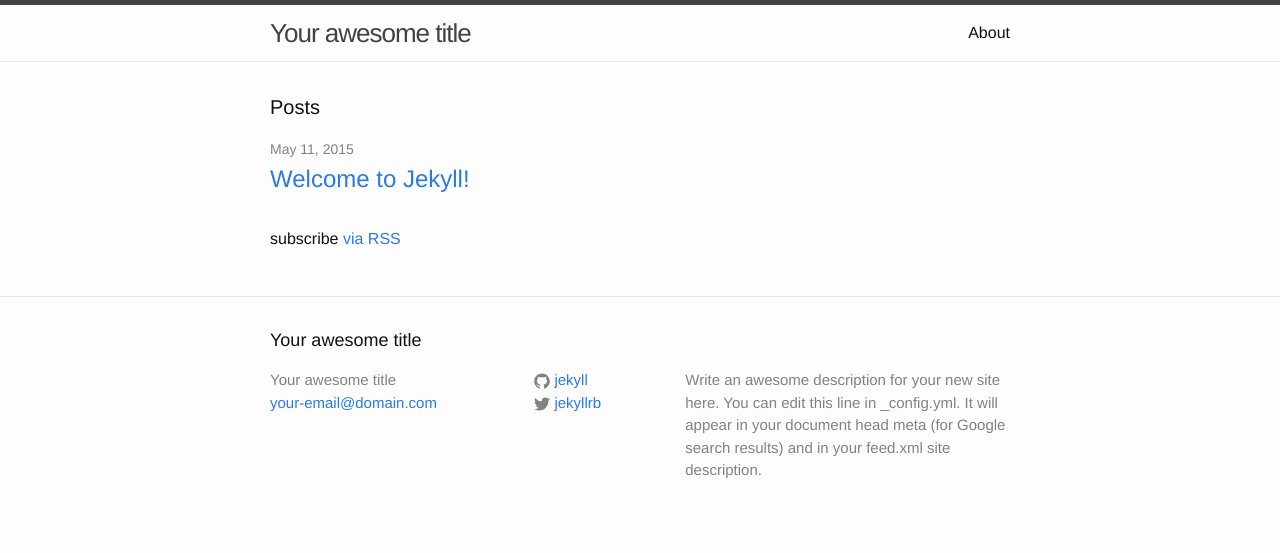
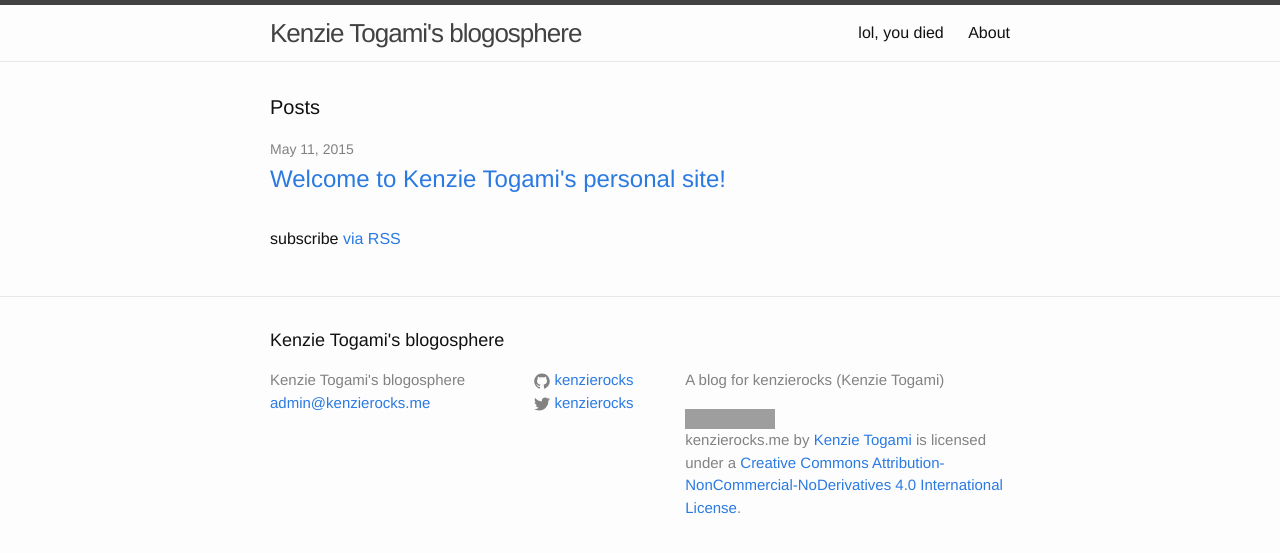
Before and after one commit to kenzierocks/kenzierocks.github.io, a Jekyll site: the page built from index.html, in a window 1280 px wide. Shown: the top 553 px of the page. Built offline with Jekyll 4.4.1, drawn with Linux system fonts in a browser that asks for light colours; grey boxes are pictures that could not be loaded.

Commit message:
Change some stuff up; add a terrible 404

```diff
--- a/_config.yml
+++ b/_config.yml
@@ -1,14 +1,13 @@
 # Site settings
-title: Your awesome title
-email: your-email@domain.com
+title: Kenzie Togami's blogosphere
+email: admin@kenzierocks.me
 description: > # this means to ignore newlines until "baseurl:"
-  Write an awesome description for your new site here. You can edit this
-  line in _config.yml. It will appear in your document head meta (for
-  Google search results) and in your feed.xml site description.
+  A blog for kenzierocks (Kenzie Togami)
 baseurl: "" # the subpath of your site, e.g. /blog/
-url: "http://yourdomain.com" # the base hostname & protocol for your site
-twitter_username: jekyllrb
-github_username:  jekyll
+url: "http://kenzierocks.me" # the base hostname & protocol for your site
+twitter_username: kenzierocks
+github_username:  kenzierocks
 
 # Build settings
 markdown: kramdown
+permalink: /:categories/:year/:month/:day/:title/
--- a/_includes/footer.html
+++ b/_includes/footer.html
@@ -47,6 +47,8 @@
 
       <div class="footer-col  footer-col-3">
         <p class="text">{{ site.description }}</p>
+        <!-- ew -->
+        <a rel="license" href="http://creativecommons.org/licenses/by-nc-nd/4.0/"><img alt="Creative Commons License" style="border-width:0" src="https://i.creativecommons.org/l/by-nc-nd/4.0/88x31.png" /></a><br /><span xmlns:dct="http://purl.org/dc/terms/" property="dct:title">kenzierocks.me</span> by <a xmlns:cc="http://creativecommons.org/ns#" href="http://kenzierocks.me" property="cc:attributionName" rel="cc:attributionURL">Kenzie Togami</a> is licensed under a <a rel="license" href="http://creativecommons.org/licenses/by-nc-nd/4.0/">Creative Commons Attribution-NonCommercial-NoDerivatives 4.0 International License</a>.
       </div>
     </div>
 
```
Also changed, not shown: 404.html (added, +7 -0 lines), _posts/2015-05-11-welcome-to-jekyll.markdown (deleted, +0 -25 lines), _posts/2015-05-11-welcome.markdown (added, +9 -0 lines).
